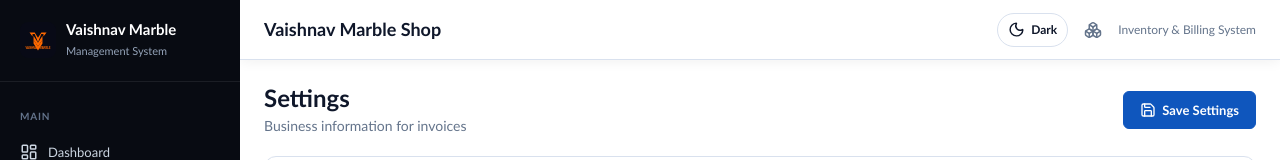
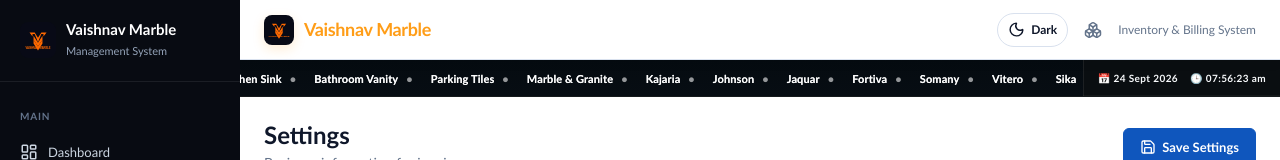
Before and after one commit to maahinbhai699-aasmin/vaishnav-marble-management-system, a React (Vite) app: page /settings in a window 1280 px wide. Shown: the top 160 px of the page. Built offline with nearby package versions, Linux system fonts and the light colour scheme; no server answers; the database is empty.

Commit message:
Update website

```diff
--- a/src/components/AppShell.tsx
+++ b/src/components/AppShell.tsx
@@ -48,10 +48,44 @@ const navItems = [
   ]},
 ]
 
+const marqueeItems = [
+  { label: 'VAISHNAVI MARBLE SHOP', className: 'marquee-brand' },
+  { label: 'Tiles', className: 'text-cyan-300' },
+  { label: 'Sanitaryware', className: 'text-emerald-300' },
+  { label: 'Kitchen Sink', className: 'text-blue-300' },
+  { label: 'Bathroom Vanity', className: 'text-purple-300' },
+  { label: 'Parking Tiles', className: 'text-yellow-300' },
+  { label: 'Marble & Granite', className: 'text-pink-300' },
+  { label: 'Kajaria', className: 'text-orange-300' },
+  { label: 'Johnson', className: 'text-green-300' },
+  { label: 'Jaquar', className: 'text-sky-300' },
+  { label: 'Fortiva', className: 'text-violet-300' },
+  { label: 'Somany', className: 'text-emerald-300' },
+  { label: 'Vitero', className: 'text-cyan-300' },
+  { label: 'Sika', className: 'text-pink-300' },
+  { label: 'Hindware', className: 'text-yellow-300' },
+  { label: 'Parryware', className: 'text-rose-300' },
+  { label: 'Varmora', className: 'text-amber-300' },
+  { label: 'ROOF', className: 'text-blue-300' },
+  { label: 'Nitco', className: 'text-lime-300' },
+  { label: 'CERO', className: 'text-purple-300' },
+  { label: 'Lemovia', className: 'text-orange-300' },
+  { label: 'Wonder Ceramic', className: 'text-fuchsia-300' },
+  { label: 'Bajaj Finserv', className: 'marquee-brand' },
+  { label: '0 Down Payment*', className: 'text-green-400 font-bold' },
+  { label: 'Easy EMI Available', className: 'text-amber-300 font-bold' },
+  { label: 'Premium Quality', className: 'text-white' },
+  { label: 'Latest Designs', className: 'text-[#ff9d17]' },
+  { label: 'Trusted Brands', className: 'text-emerald-300' },
+  { label: 'Flexible Payment Options', className: 'text-cyan-300' },
+  { label: '*Subject to eligibility & applicable terms', className: 'text-white/50' },
+]
+
 export function AppShell({ children }: { children: ReactNode }) {
   const [sidebarOpen, setSidebarOpen] = useState(false)
   const location = useLocation()
   const [toasts, setToasts] = useState<Toast[]>([])
+  const [currentDateTime, setCurrentDateTime] = useState(new Date())
   const [theme, setTheme] = useState<'light' | 'dark'>(() => {
     return (localStorage.getItem('vaishnav-theme') as 'light' | 'dark') ?? 'light'
   })
@@ -62,11 +96,18 @@ export function AppShell({ children }: { children: ReactNode }) {
     localStorage.setItem('vaishnav-theme', theme)
   }, [theme])
 
+  useEffect(() => {
+    const timer = window.setInterval(() => setCurrentDateTime(new Date()), 1000)
+    return () => window.clearInterval(timer)
+  }, [])
+
   const showToast = useCallback((message: string, type: 'success' | 'error' | 'info' = 'success') => {
     const id = Date.now() + Math.random()
     setToasts((t) => [...t, { id, message, type }])
     setTimeout(() => setToasts((t) => t.filter((x) => x.id !== id)), 3000)
   }, [])
+
+  const marqueeItemsFull = [...marqueeItems, ...marqueeItems]
 
   return (
     <ToastContext.Provider value={showToast}>
@@ -105,7 +146,10 @@ export function AppShell({ children }: { children: ReactNode }) {
             <button className="menu-toggle" aria-label={sidebarOpen ? 'Close navigation' : 'Open navigation'} onClick={() => setSidebarOpen(!sidebarOpen)}>
               {sidebarOpen ? <X size={22} /> : <Menu size={22} />}
             </button>
-            <h1>Vaishnav Marble Shop</h1>
+            <div className="topbar-brand-wrap">
+              <img className="topbar-brand-logo" src={businessProfile.logoUrl} alt="Vaishnav Marble logo" />
+              <h1>Vaishnav Marble</h1>
+            </div>
             <div className="spacer" />
             <button className="theme-toggle" aria-label={`Switch to ${theme === 'light' ? 'dark' : 'light'} mode`} title={`Switch to ${theme === 'light' ? 'dark' : 'light'} mode`} onClick={() => setTheme(theme === 'light' ? 'dark' : 'light')}>
               {theme === 'light' ? <Moon size={17} /> : <Sun size={17} />}
@@ -114,6 +158,32 @@ export function AppShell({ children }: { children: ReactNode }) {
             <Boxes size={18} style={{ color: 'var(--text-muted)' }} />
             <span className="text-muted text-sm">Inventory & Billing System</span>
           </header>
+
+          <div className="live-marquee-wrap">
+            <div className="live-marquee-inner">
+              <div className="live-marquee-track">
+                {marqueeItemsFull.map((item, index) => (
+                  <span key={`${item.label}-${index}`} className={item.className}>
+                    {item.label}
+                    {index !== marqueeItemsFull.length - 1 && <span className="marquee-separator">•</span>}
+                  </span>
+                ))}
+              </div>
+              <div className="live-marquee-track live-marquee-track-clone" aria-hidden="true">
+                {marqueeItemsFull.map((item, index) => (
+                  <span key={`clone-${item.label}-${index}`} className={item.className}>
+                    {item.label}
+                    {index !== marqueeItemsFull.length - 1 && <span className="marquee-separator">•</span>}
+                  </span>
+                ))}
+              </div>
+            </div>
+            <div className="live-marquee-date-time">
+              <span>📅 {currentDateTime.toLocaleDateString('en-IN', { day: '2-digit', month: 'short', year: 'numeric' })}</span>
+              <span>🕒 {currentDateTime.toLocaleTimeString('en-IN', { hour: '2-digit', minute: '2-digit', second: '2-digit', hour12: true })}</span>
+            </div>
+          </div>
+
           <main key={location.pathname} className="page-content">
             {children}
           </main>
--- a/src/index.css
+++ b/src/index.css
@@ -294,11 +294,114 @@ a:hover { text-decoration: underline; }
   box-shadow: 0 2px 12px rgba(8, 11, 18, 0.06);
 }
 
+.topbar-brand-wrap {
+  display: inline-flex;
+  align-items: center;
+  gap: 10px;
+  min-width: 0;
+}
+
+.topbar-brand-logo {
+  width: 30px;
+  height: 30px;
+  border-radius: 8px;
+  object-fit: cover;
+  flex-shrink: 0;
+  box-shadow: 0 4px 12px rgba(255, 157, 23, 0.18);
+}
+
 .topbar h1 {
   font-size: 18px;
+  color: #ff9d17;
+  font-weight: 800;
+  letter-spacing: -0.02em;
+  margin: 0;
+  white-space: nowrap;
 }
 
 .topbar .spacer { flex: 1; }
+
+.live-marquee-wrap {
+  position: sticky;
+  top: 60px;
+  z-index: 45;
+  display: flex;
+  align-items: center;
+  width: 100%;
+  background: #020609;
+  border-bottom: 1px solid rgba(255,255,255,0.08);
+  box-shadow: inset 0 -1px 0 rgba(255,255,255,0.04);
+}
+
+.live-marquee-inner {
+  position: relative;
+  width: 100%;
+  overflow: hidden;
+  background: linear-gradient(180deg, #050b10 0%, #070d13 100%);
+  min-height: 36px;
+}
+
+.live-marquee-track {
+  display: flex;
+  align-items: center;
+  gap: 18px;
+  white-space: nowrap;
+  min-width: max-content;
+  padding: 0 12px;
+  height: 36px;
+  animation: marqueeScroll 45s linear infinite;
+  font-size: 11px;
+  font-weight: 700;
+  letter-spacing: 0.01em;
+}
+
+.live-marquee-track-clone {
+  position: absolute;
+  inset: 0 auto auto 0;
+  width: max-content;
+  animation-delay: 0s;
+}
+
+.live-marquee-track span {
+  display: inline-flex;
+  align-items: center;
+  gap: 8px;
+  color: rgba(255,255,255,0.9);
+}
+
+.marquee-brand {
+  color: #ff9d17 !important;
+  font-weight: 900;
+}
+
+.marquee-separator {
+  color: rgba(255,255,255,0.35) !important;
+}
+
+.live-marquee-date-time {
+  display: flex;
+  align-items: center;
+  justify-content: center;
+  gap: 12px;
+  padding: 0 14px;
+  height: 36px;
+  background: rgba(255,255,255,0.03);
+  border-left: 1px solid rgba(255,255,255,0.08);
+  color: #f8fafc;
+  font-size: 10px;
+  font-weight: 700;
+  letter-spacing: 0.04em;
+  white-space: nowrap;
+}
+
+@keyframes marqueeScroll {
+  from {
+    transform: translateX(0);
+  }
+  to {
+    transform: translateX(-50%);
+  }
+}
 
 .menu-toggle {
   display: none;
```
